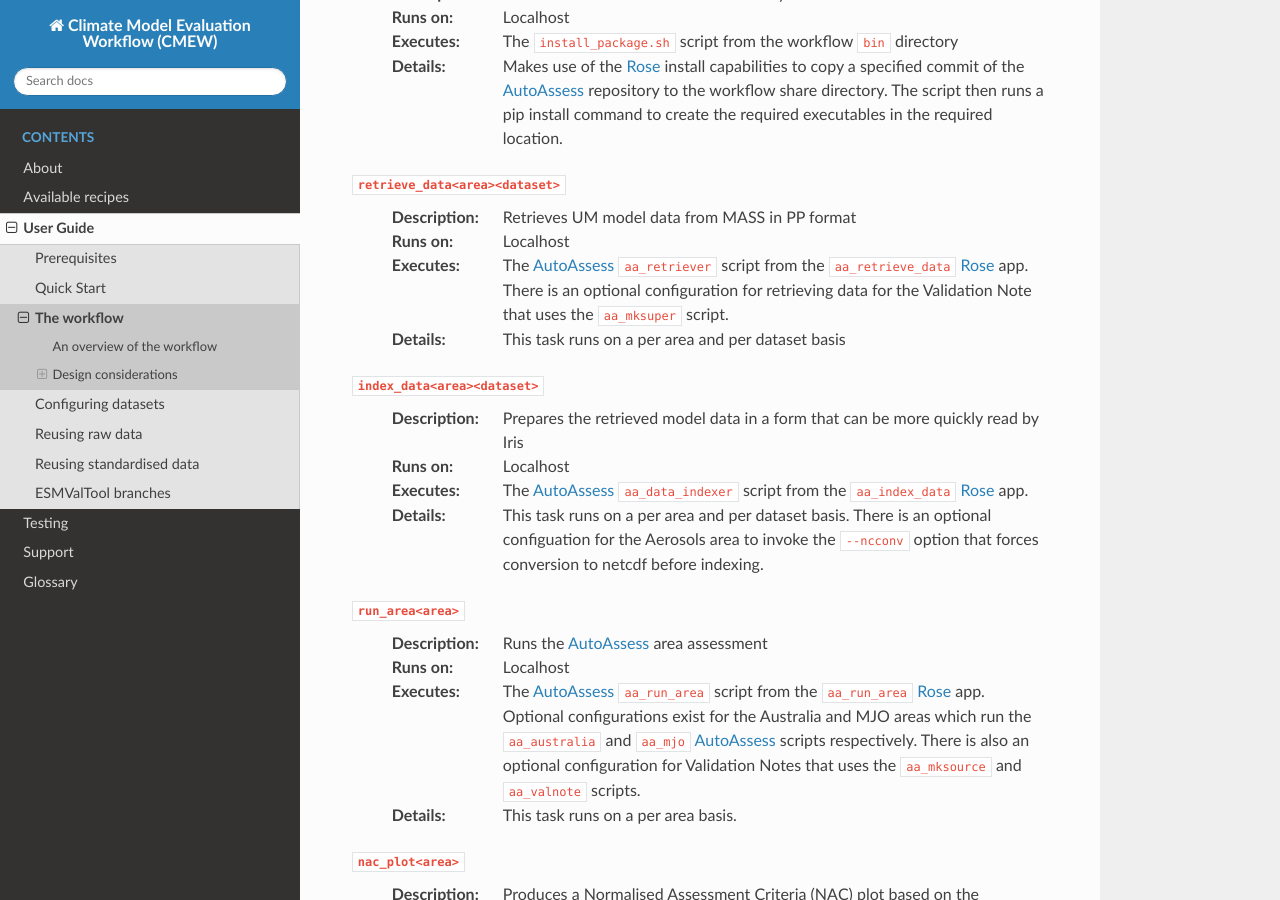
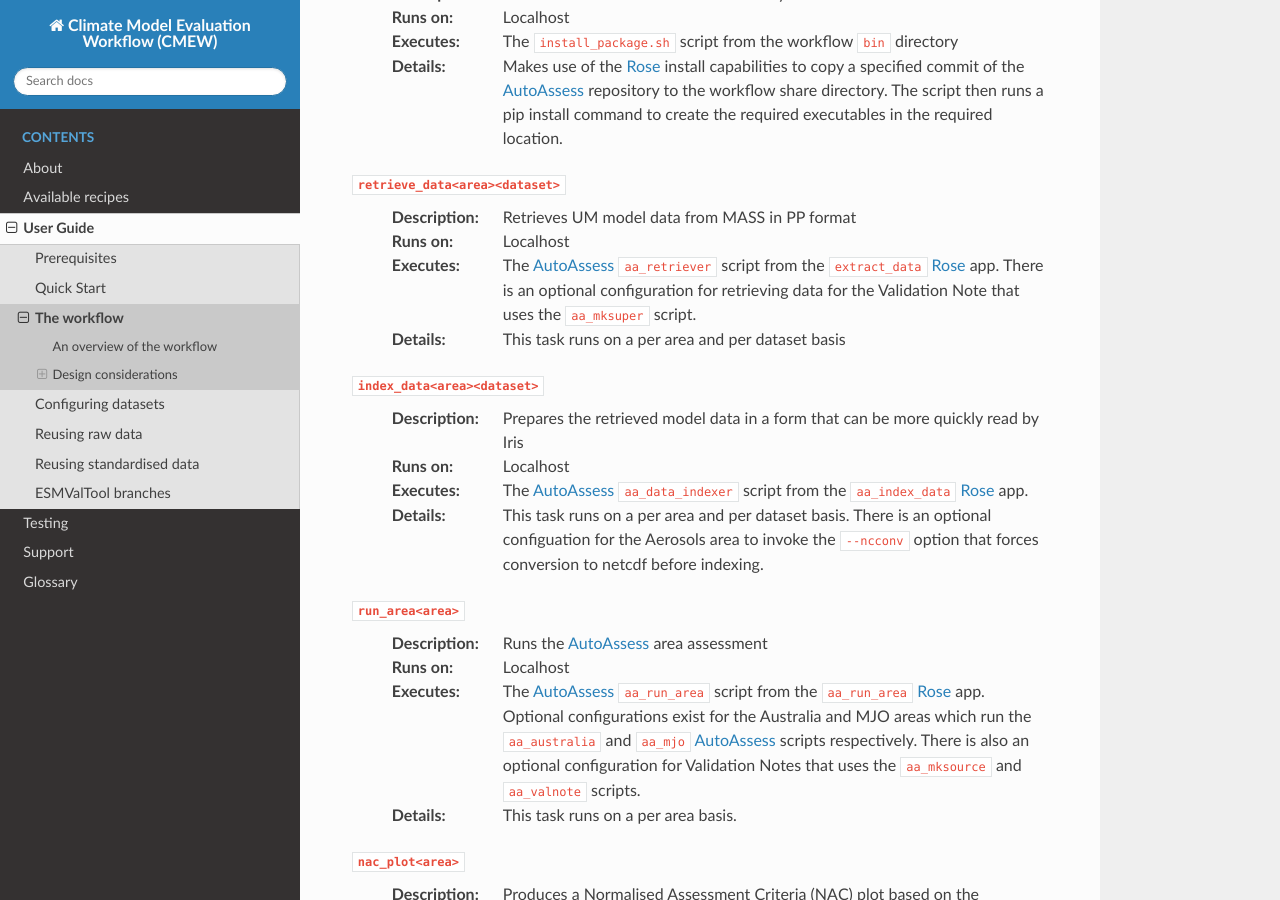
Before and after one commit to MetOffice/CMEW, a Sphinx documentation site: the page built from doc/source/user_guide/workflow.rst, in a window 1280 px wide and 900 px high, scrolled down 2566 px. Built offline with Sphinx 7.4.7 and the Read the Docs theme 3.1.0, drawn with Linux system fonts in a browser that asks for light colours.

Commit message:
aa_retrieve_data --> extract_data

```diff
--- a/doc/source/user_guide/workflow.rst
+++ b/doc/source/user_guide/workflow.rst
@@ -169,7 +169,7 @@ The |AutoAssess| assessments use the following steps:
   :Runs on:
      Localhost
   :Executes:
-     The |AutoAssess| ``aa_retriever`` script from the ``aa_retrieve_data`` |Rose| app.
+     The |AutoAssess| ``aa_retriever`` script from the ``extract_data`` |Rose| app.
      There is an optional configuration for retrieving data for the Validation Note that
      uses the ``aa_mksuper`` script.
   :Details:
```
Also changed, not shown: 5 other files.
